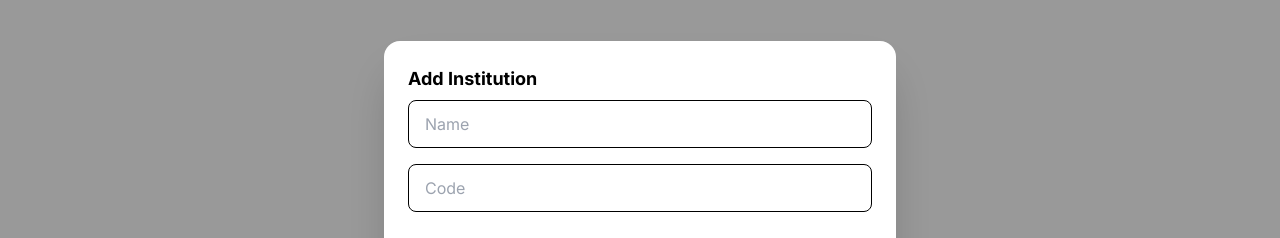
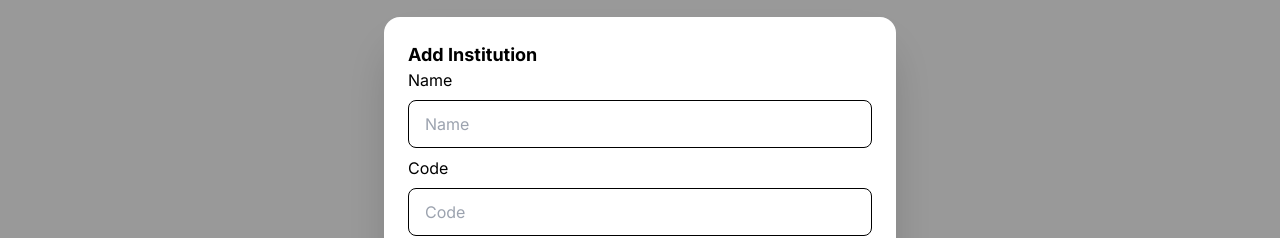
Before and after one commit to johnkuefler/CheckIntoClass, a Next.js app: page /admin/institutions in a window 1280 px wide. Both pictures are taken after a click on the button "Add Institution". Shown: the part 222-460 px from the top of the page. Built offline with nearby package versions, Linux system fonts and the light colour scheme; no server answers; the database is empty.

Commit message:
added labels to institution modal

```diff
--- a/app/components/Admin/InstitutionsModal.tsx
+++ b/app/components/Admin/InstitutionsModal.tsx
@@ -12,8 +12,10 @@ const InstitutionModal = ({ institution, onSave, onClose, isEditMode }) => {
       <div className="modal modal-open">
         <div className="modal-box">
           <h3 className="font-bold text-lg">{isEditMode ? 'Edit' : 'Add'} Institution</h3>
-          <input type="text" placeholder="Name" className="input input-bordered w-full my-2" value={name} onChange={(e) => setName(e.target.value)} />
-          <input type="text" placeholder="Code" className="input input-bordered w-full my-2" value={code} onChange={(e) => setCode(e.target.value)} />
+          <label htmlFor="institutionName">Name</label>
+          <input id="institutionName" type="text" placeholder="Name" className="input input-bordered w-full my-2" value={name} onChange={(e) => setName(e.target.value)} />
+          <label htmlFor="institutionCode">Code</label>
+          <input id="institutionCode" type="text" placeholder="Code" className="input input-bordered w-full my-2" value={code} onChange={(e) => setCode(e.target.value)} />
           <div className="modal-action">
             <button onClick={handleSubmit} className="btn btn-primary">Save</button>
             <button onClick={onClose} className="btn">Cancel</button>
```
